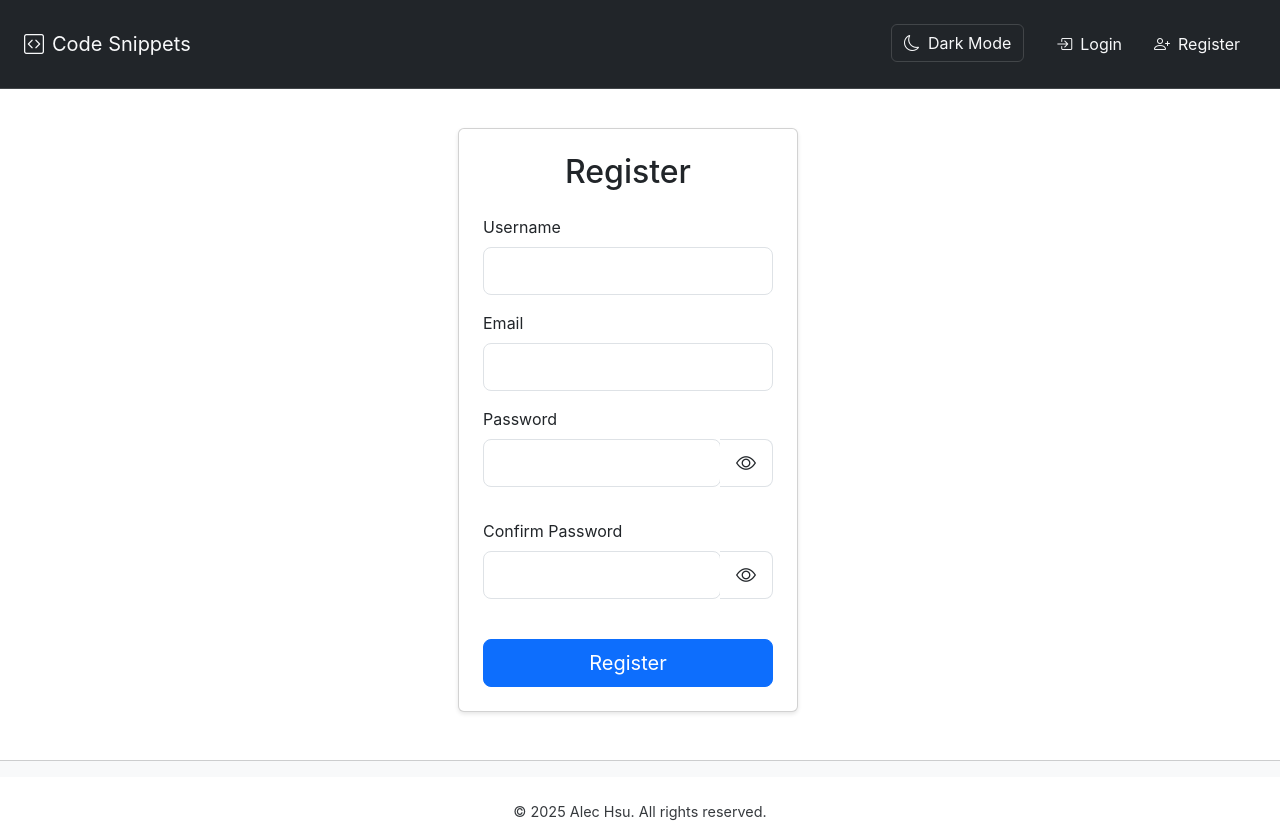
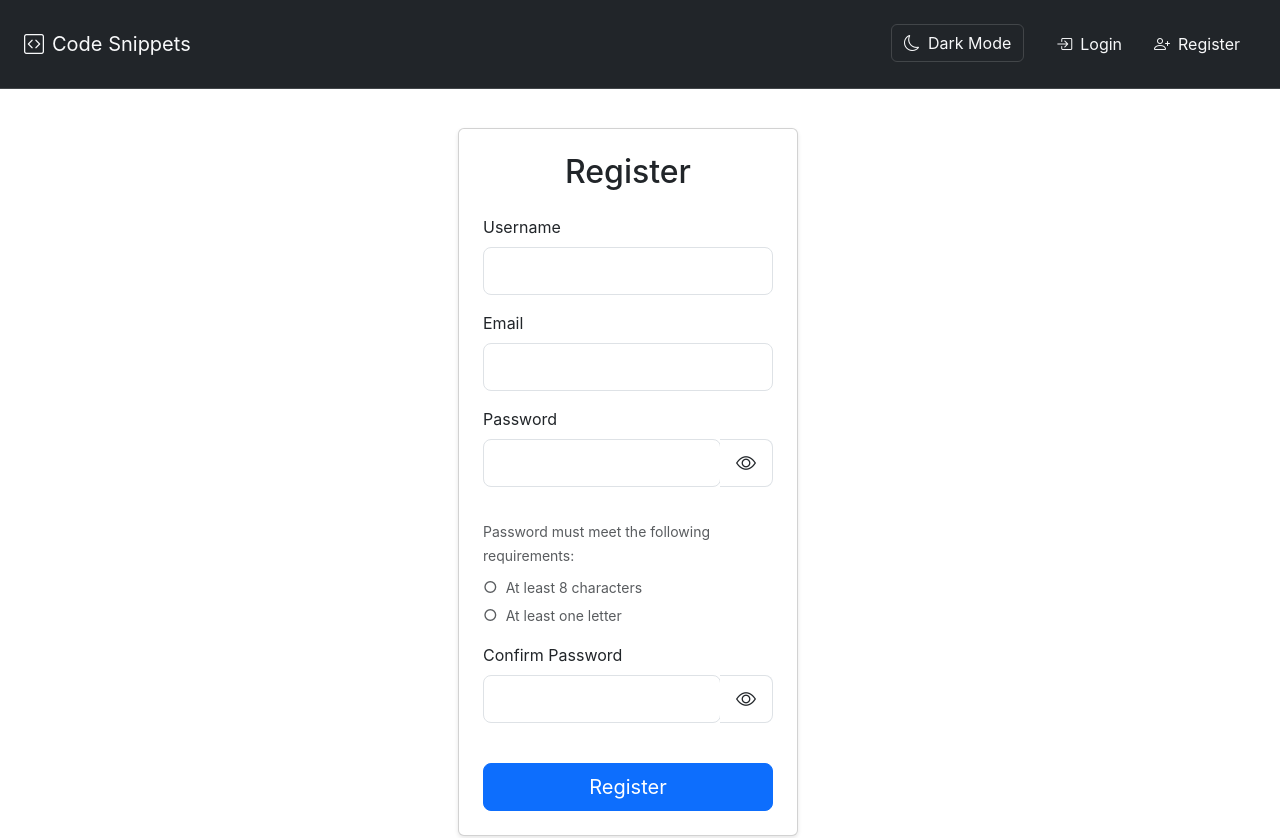
Before and after one commit to hsu022210/Snippets-frontend, a React (Vite) app: page /register in a window 1280 px wide. Shown: the top 838 px of the page. Built offline with nearby package versions, Linux system fonts and the light colour scheme.

Commit message:
add password rules

```diff
--- /dev/null
+++ b/src/components/auth/PasswordRules.jsx
@@ -0,0 +1,37 @@
+import React from 'react';
+import { Form } from 'react-bootstrap';
+
+const PasswordRules = ({ password }) => {
+  const rules = [
+    {
+      label: 'At least 8 characters',
+      isValid: password.length >= 8
+    },
+    {
+      label: 'At least one letter',
+      isValid: /[A-Za-z]/.test(password)
+    },
+  ];
+
+  return (
+    <div className="mt-2">
+      <Form.Text className="text-muted">
+        Password must meet the following requirements:
+      </Form.Text>
+      <ul className="list-unstyled mt-2">
+        {rules.map((rule, index) => (
+          <li key={index} className="d-flex align-items-center mb-1">
+            <span className={`me-2 ${rule.isValid ? 'text-success' : 'text-muted'}`}>
+              {rule.isValid ? '✓' : '○'}
+            </span>
+            <small className={rule.isValid ? 'text-success' : 'text-muted'}>
+              {rule.label}
+            </small>
+          </li>
+        ))}
+      </ul>
+    </div>
+  );
+};
+
+export default PasswordRules;
--- a/src/pages/Register.jsx
+++ b/src/pages/Register.jsx
@@ -6,6 +6,7 @@ import PasswordInput from '../components/auth/PasswordInput';
 import AuthForm from '../components/auth/AuthForm';
 import FormField from '../components/auth/FormField';
 import SubmitButton from '../components/auth/SubmitButton';
+import PasswordRules from '../components/auth/PasswordRules';
 
 const Register = () => {
   const [formData, setFormData] = useState({
@@ -87,6 +88,7 @@ const Register = () => {
           className="mb-3"
           autoComplete="new-password"
         />
+        <PasswordRules password={formData.password} />
         <PasswordInput
           label="Confirm Password"
           name="confirmPassword"
```
